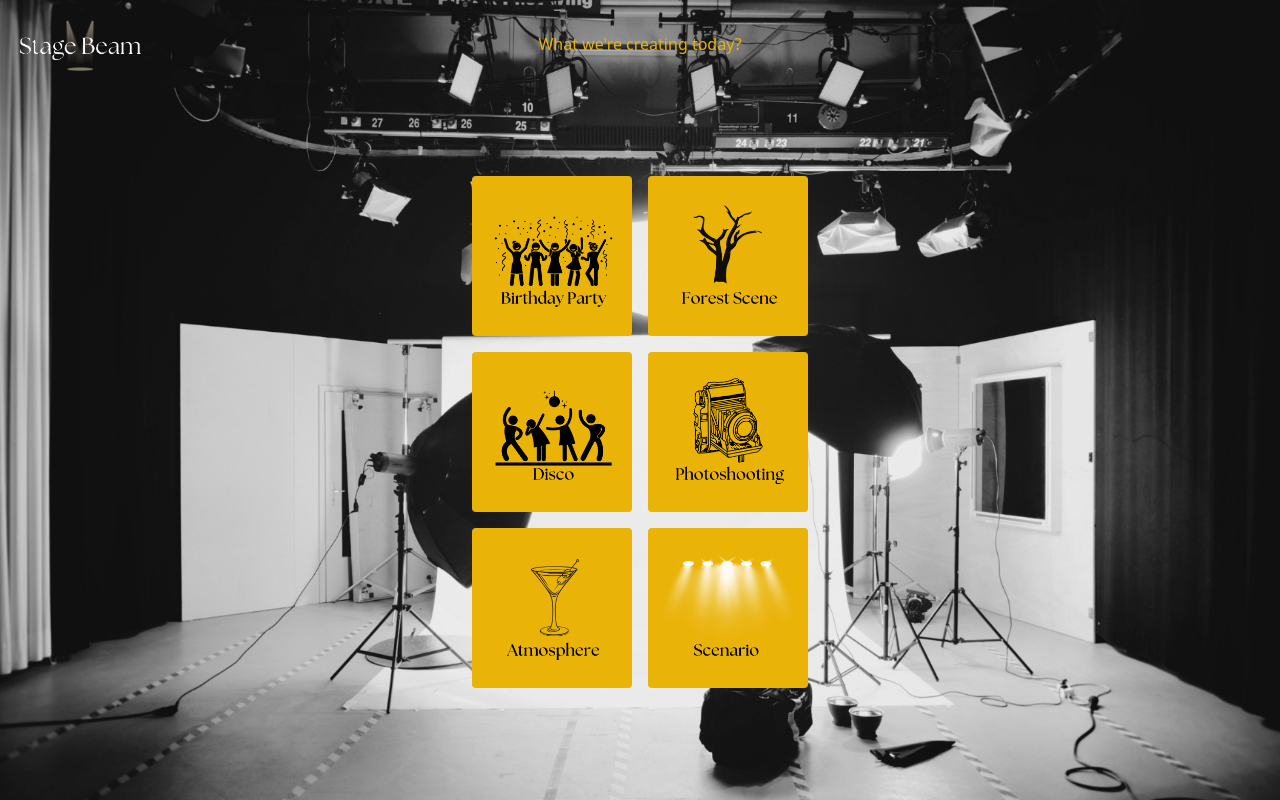
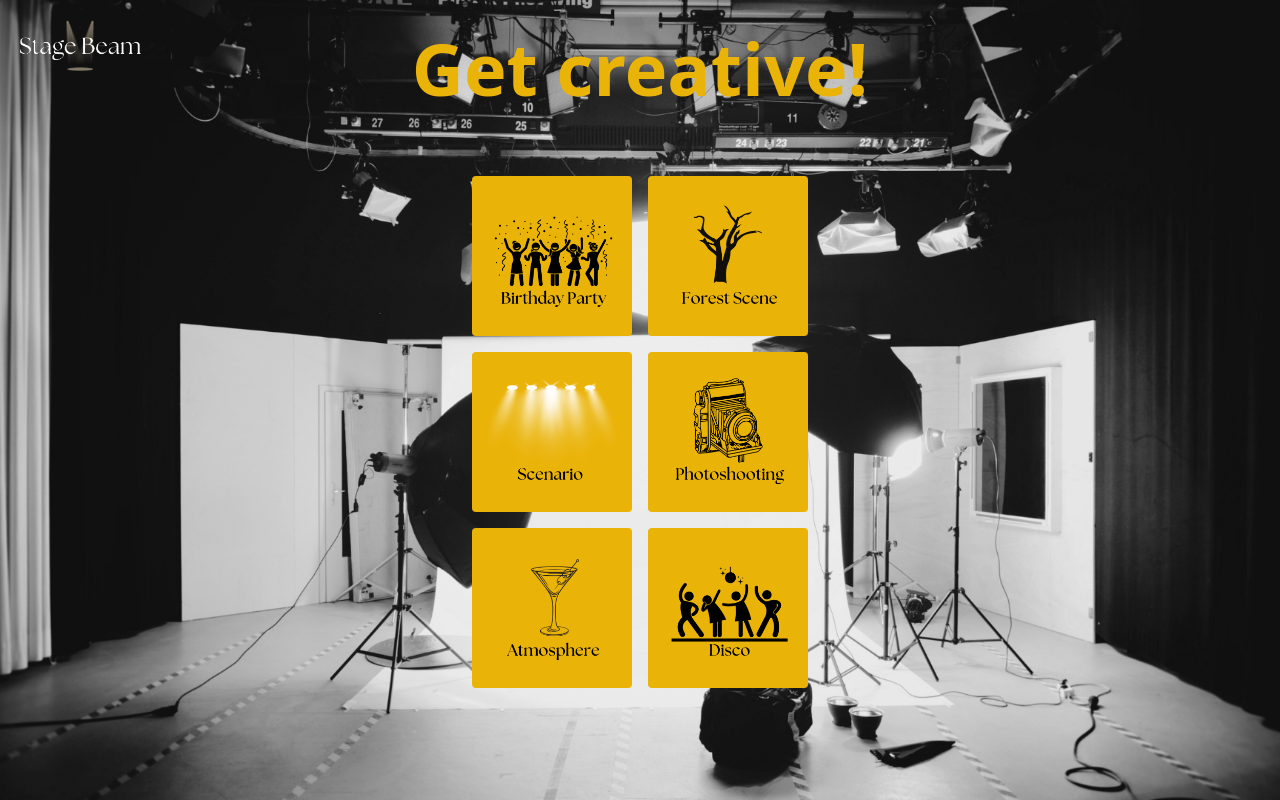
Before and after one commit to Lukileila/stagebeam, a React (Vite) app in the folder frontend/: page /templates in a window 1280 px wide. Built offline with nearby package versions, Linux system fonts and the light colour scheme.

Commit message:
Rearrange Template.jsx icon's order. Edited WatchVideoComponent,to be continued tomorrow

```diff
--- a/frontend/src/pages/Dashboard.jsx
+++ b/frontend/src/pages/Dashboard.jsx
@@ -16,9 +16,9 @@ export const Dashboard = () => {
           <button className="px-8 py-4 bg-yellow-500 text-zinc-950 rounded mb-2">   Threads   </button>
         </div>
 
-        {/* Content should be right side (70% of the screen) */}
+        {/* Content should be right side (70% of the screen free for a real simulating panel) */}
         <div className="w-70% ml-48">
-          {/* Here goes dashboard mobile thing */}
+          {/* Here goes dashboard mobile thing / simulating panel */}
         </div>
       </div>
     </>
--- a/frontend/src/pages/Templates.jsx
+++ b/frontend/src/pages/Templates.jsx
@@ -8,8 +8,8 @@ export const Templates = () => {
         </div>
 
         <div className="absolute top-8">
-          <button className="text-yellow-500" onClick={() => alert("What we're creating today?")}>
-            What we're creating today?
+          <button className="text-yellow-500 text-7xl md:font-bold " onClick={() => alert("Get creative")}>
+            Get creative!
           </button>
         </div>
 
@@ -24,7 +24,7 @@ export const Templates = () => {
             </div>
 
             <div className="bg-yellow-500 p-4 rounded">
-              <img src="./src/assets/images/templatesimages3.png" alt="Template 3" className="cursor-pointer w-32 h-32" />
+              <img src="./src/assets/images/templatesimages6.png" alt="Template 3" className="cursor-pointer w-32 h-32" />
             </div>
 
             <div className="bg-yellow-500 p-4 rounded">
@@ -36,7 +36,7 @@ export const Templates = () => {
             </div>
 
             <div className="bg-yellow-500 p-4 rounded">
-              <img src="./src/assets/images/templatesimages6.png" alt="Template 6" className="cursor-pointer w-32 h-32" />
+              <img src="./src/assets/images/templatesimages3.png" alt="Template 6" className="cursor-pointer w-32 h-32" />
             </div>
           </div>
         </div>
```
